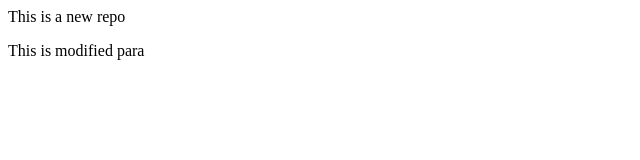
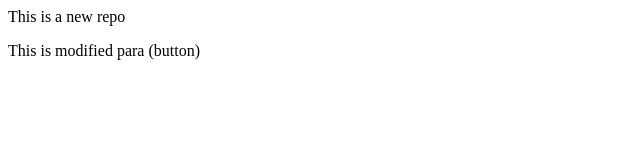
Before and after one commit to 2212rutuja/localrepo, a plain HTML site: page index.html in a window 1280 px wide. Shown: the full height of the page, 0-640 px from the left. Drawn offline with Linux system fonts and the light colour scheme.

```diff
--- a/index.html
+++ b/index.html
@@ -1,2 +1,2 @@
 <p>This is a new repo</p>
-<p>This is modified para</p>
+<p>This is modified para (button) </p>
```
